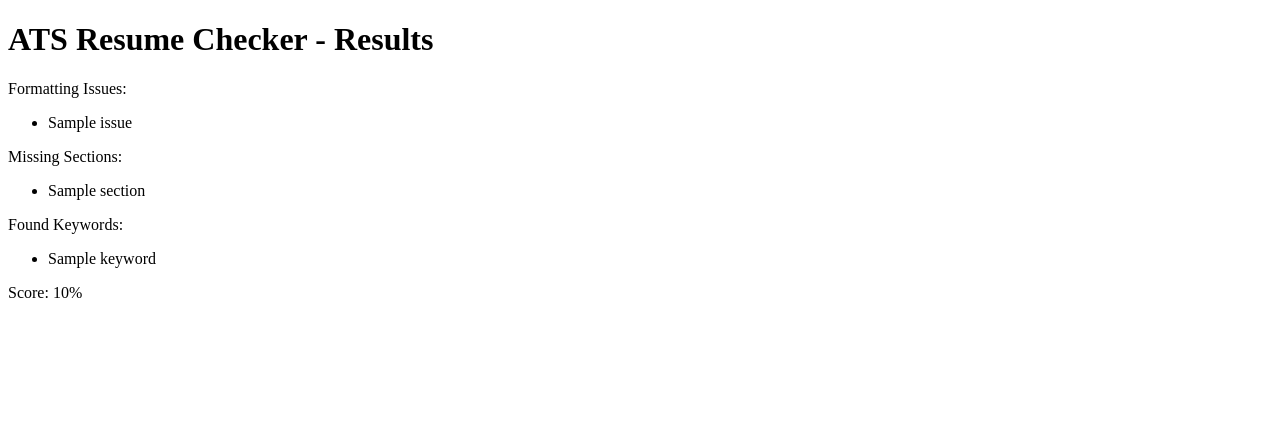
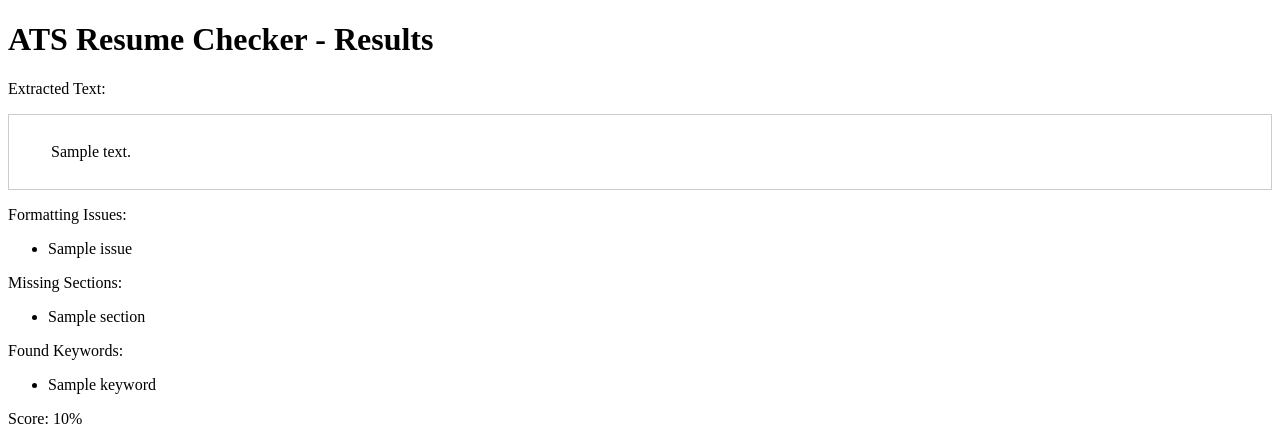
Before and after one commit to jubinjacob03/ATS-resume-checker, a Flask app: template app/templates/results.html in a window 1280 px wide. Shown: the top 430 px of the page. Run offline with Flask 2, Linux system fonts and the light colour scheme; the template is opened without the code that fills it: most values are stand-ins (such as "Sample title", 1, 10 or a date in 2020).

Commit message:
Added viz of data scrapped

```diff
--- a/app/routes.py
+++ b/app/routes.py
@@ -73,7 +73,8 @@ def ats_check(file_path, keywords):
         "formatting_issues": formatting_issues,
         "missing_sections": missing_sections,
         "found_keywords": found_keywords,
-        "score": score
+        "score": score,
+        "extracted_text": text
     }
 
 @app.route('/', methods=['GET', 'POST'])
--- a/app/templates/results.html
+++ b/app/templates/results.html
@@ -8,6 +8,10 @@
   <body>
     <div class="container">
       <h1>ATS Resume Checker - Results</h1>
+      <p>Extracted Text:</p>
+      <div style="white-space: pre-wrap; border: 1px solid #ccc; padding: 10px;">
+        {{ result.extracted_text }}
+      </div>
       <p>Formatting Issues:</p>
       <ul>
         {% for issue in result.formatting_issues %}
```
